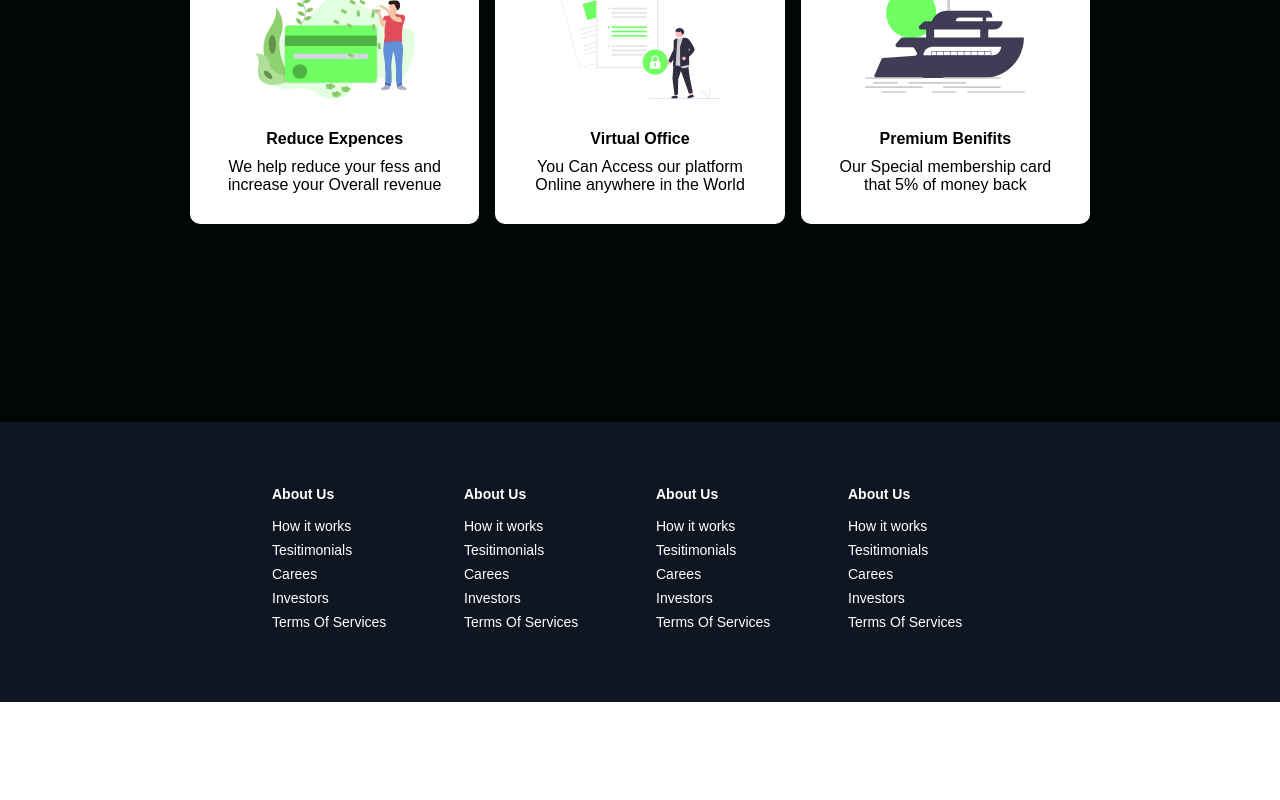
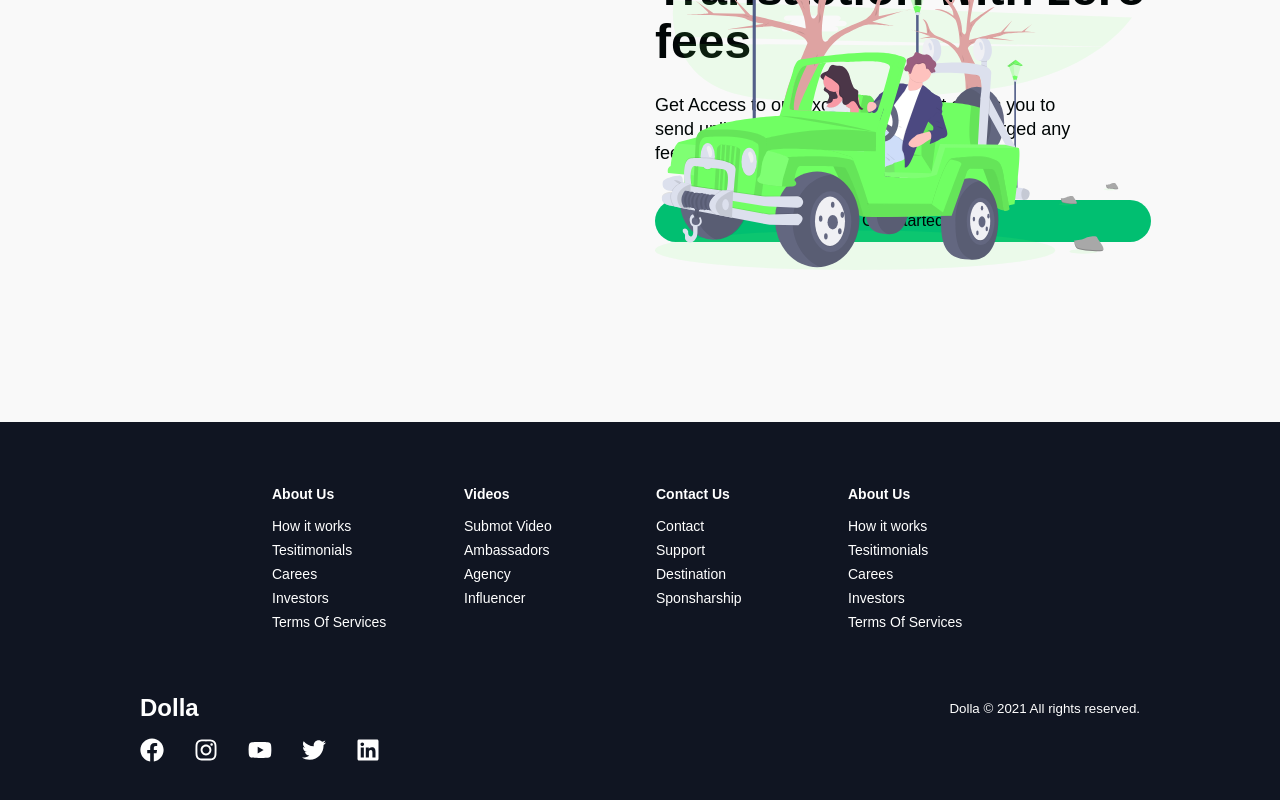
Before and after one commit to KasunHasanga/react-app-with-scroll, a React (Create React App) app: page / in a window 1280 px wide. Shown: the part 3758-4558 px from the top of the page. Before the commit the page ends 4460 px from the top, so only its background shows below. Built offline with nearby package versions, Linux system fonts and the light colour scheme; a web font is replaced by a local one.

Commit message:
add footer

```diff
--- a/src/component/Footer/FooterElements.js
+++ b/src/component/Footer/FooterElements.js
@@ -62,3 +62,48 @@ export const FooterLink = styled(Link)`
     transition: 0.3 ease-out;
   }
 `;
+
+export const SocialMedia = styled.section`
+  max-width: 1000px;
+  width: 100%;
+`;
+
+export const SocialMediaWrap = styled.div`
+  display: flex;
+  justify-content: space-between;
+  align-items:center;
+  max-width: 1100px;
+  margin: 40px auto 0 auto;
+
+  @media screen and (max-width: 820px) {
+    align-items:center;
+    flex-direction: column;
+  }
+`;
+export const SocailLogo = styled(Link)`
+  color: #fff;
+  justify-self: start;
+  cursor: pointer;
+  text-decoration: none;
+  font-size: 1.5rem;
+  display: flex;
+  align-items: center;
+  margin-bottom: 16px;
+  font-weight: bold;
+`;
+
+export const WebsiteRight = styled.small`
+  color: #fff;
+  margin-bottom: 16px;
+`;
+export const SocailIcons = styled.div`
+  display: flex;
+  justify-content: space-between;
+  align-items:center;
+  width: 240px;
+`;
+
+export const SocialIconLinks = styled.a`
+  color: #fff;
+  font-size: 24px;
+`;
--- a/src/component/Footer/index.js
+++ b/src/component/Footer/index.js
@@ -1,5 +1,6 @@
 import React from "react";
-import { FooterContainer, FooterLinkItems, FooterLinksContainer, FooterLinkTitle, FooterLinkWrapper, FooterWrap ,FooterLink} from "./FooterElements";
+import { FaFacebook, FaInstagram, FaLinkedin, FaTwitter, FaYoutube } from "react-icons/fa";
+import { FooterContainer, FooterLinkItems, FooterLinksContainer, FooterLinkTitle, FooterLinkWrapper, FooterWrap ,FooterLink, SocialMedia, SocialMediaWrap, WebsiteRight, SocialIconLinks, SocailIcons, SocailLogo} from "./FooterElements";
 
 const Footer = () => {
   return (
@@ -10,29 +11,29 @@ const Footer = () => {
             <FooterLinkWrapper>
               <FooterLinkItems>
                 <FooterLinkTitle>About Us</FooterLinkTitle>
-                  <FooterLink to="/signin">How it works</FooterLink>
+                  <FooterLink >How it works</FooterLink>
                   <FooterLink to="/signin">Tesitimonials</FooterLink>
                   <FooterLink to="/signin">Carees</FooterLink>
                   <FooterLink to="/signin">Investors</FooterLink>
                   <FooterLink to="/signin">Terms Of Services</FooterLink>
               </FooterLinkItems>
               <FooterLinkItems>
-                <FooterLinkTitle>About Us</FooterLinkTitle>
-                  <FooterLink to="/signin">How it works</FooterLink>
-                  <FooterLink to="/signin">Tesitimonials</FooterLink>
-                  <FooterLink to="/signin">Carees</FooterLink>
-                  <FooterLink to="/signin">Investors</FooterLink>
-                  <FooterLink to="/signin">Terms Of Services</FooterLink>
+                <FooterLinkTitle>Videos</FooterLinkTitle>
+                  <FooterLink to="/signin">Submot Video</FooterLink>
+                  <FooterLink to="/signin">Ambassadors</FooterLink>
+                  <FooterLink to="/signin">Agency</FooterLink>
+                  <FooterLink to="/signin">Influencer</FooterLink>
+
               </FooterLinkItems>
             </FooterLinkWrapper>
             <FooterLinkWrapper>
               <FooterLinkItems>
-                <FooterLinkTitle>About Us</FooterLinkTitle>
-                  <FooterLink to="/signin">How it works</FooterLink>
-                  <FooterLink to="/signin">Tesitimonials</FooterLink>
-                  <FooterLink to="/signin">Carees</FooterLink>
-                  <FooterLink to="/signin">Investors</FooterLink>
-                  <FooterLink to="/signin">Terms Of Services</FooterLink>
+                <FooterLinkTitle>Contact Us</FooterLinkTitle>
+                  <FooterLink to="/signin">Contact</FooterLink>
+                  <FooterLink to="/signin">Support</FooterLink>
+                  <FooterLink to="/signin">Destination</FooterLink>
+                  <FooterLink to="/signin">Sponsharship</FooterLink>
+
               </FooterLinkItems>
               <FooterLinkItems>
                 <FooterLinkTitle>About Us</FooterLinkTitle>
@@ -44,6 +45,19 @@ const Footer = () => {
               </FooterLinkItems>
             </FooterLinkWrapper>
           </FooterLinksContainer>
+          <SocialMedia>
+            <SocialMediaWrap>
+              <SocailLogo to ="/">Dolla</SocailLogo>
+              <WebsiteRight>Dolla © {new Date().getFullYear()} All rights reserved.</WebsiteRight>
+            </SocialMediaWrap>
+            <SocailIcons>
+              <SocialIconLinks href="/" target="_blank" aria-label="Facebook"><FaFacebook/></SocialIconLinks>
+              <SocialIconLinks href="/" target="_blank" aria-label="Instagram"><FaInstagram/></SocialIconLinks>
+              <SocialIconLinks href="/" target="_blank" aria-label="Youtube"><FaYoutube/></SocialIconLinks>
+              <SocialIconLinks href="/" target="_blank" aria-label="Twitter"><FaTwitter/></SocialIconLinks>
+              <SocialIconLinks href="/" target="_blank" aria-label="Linkdin"><FaLinkedin/></SocialIconLinks>
+            </SocailIcons>
+          </SocialMedia>
         </FooterWrap>
       </FooterContainer>
     </>
--- a/src/pages/index.js
+++ b/src/pages/index.js
@@ -20,8 +20,9 @@ const Home = () => {
             <HeroSection/>
             <InfoSection {...homeObjOne}/>
             <InfoSection {...homeObjTwo}/>
+            <Services/>
             <InfoSection {...homeObjTree}/>
-            <Services/>
+
             <Footer/>
        </>
     )
```
